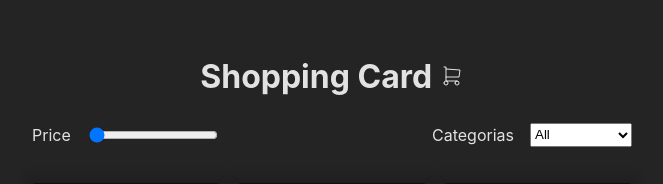
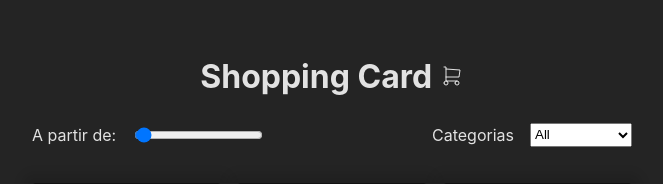
Before and after one commit to danielmateu/carrito-de-la-compra-useContext-useReducer-useID, a React (Vite) app: page / in a window 1280 px wide. Shown: the top 184 px of the page, without its empty margins (308-971 px from the left). Built offline with nearby package versions, Linux system fonts and the light colour scheme.

Commit message:
Filtros funcionando pero toca retocar

```diff
--- a/src/App.jsx
+++ b/src/App.jsx
@@ -2,7 +2,7 @@ import { useState } from "react";
 import { Header } from "./components/Header";
 
 import { Products } from "./components/Products"
-import { products as initialProducts} from './mocks/products.json';
+import { products as initialProducts } from './mocks/products.json';
 
 
 function App() {
@@ -21,10 +21,10 @@ function App() {
     return products.filter((product) => {
       return (
         product.price >= filters.minPrice &&
-          (
-            filters.category === 'all' ||
-            product.category === filters.category
-          )
+        (
+          filters.category === 'all' ||
+          product.category === filters.category
+        )
       )
     })
   }
@@ -33,10 +33,11 @@ function App() {
 
   return (
     <>
-
-      <Header/>
-      <Products products={filteredProducts}
-
+      <Header
+        setFilters={setFilters}
+      />
+      <Products
+        products={filteredProducts}
       />
     </>
   )
--- a/src/components/FIlter.css
+++ b/src/components/FIlter.css
@@ -10,3 +10,9 @@
     display: flex;
     gap: 1rem;
 }
+
+.price {
+    display: flex;
+    align-items: center;
+    gap: 1rem;
+}
--- a/src/components/FIlter.jsx
+++ b/src/components/FIlter.jsx
@@ -1,17 +1,38 @@
 
 import './FIlter.css'
-import React from 'react'
+import React, { useState } from 'react'
 
-export const FIlter = () => {
+export const FIlter = ({onChange}) => {
+
+    const [range, setRange] = useState(0)
+
+    const handleRange = (e) => {
+        setRange(e.target.value)
+        onChange(prevState => ({
+            ...prevState,
+            minPrice: e.target.value
+        }))
+    }
+
+    const handleChangeCategory = (e) => {
+        onChange(prevState => ({
+            ...prevState,
+            category: e.target.value
+        }))
+    }
+
     return (
         <section className="filters">
-            <div>
-                <label htmlFor="price">Price</label>
-                <input type="range" id='price' min='25' max='4000' />
+            <div className='price'>
+                <label htmlFor="price">A partir de: </label>
+                <input type="range" id='price' min='25' max='1500' onChange={handleRange} />
+            {
+                range > 0 && <p>{range} €</p>
+            }
             </div>
             <div>
                 <label htmlFor="price">Categorias</label>
-                <select name="" id="category" >
+                <select name="" id="category" onChange={handleChangeCategory} >
                     <option value="all">All</option>
                     <option value="laptops">Portátiles</option>
                     <option value="smartphones">Smartphones</option>
--- a/src/components/Header.jsx
+++ b/src/components/Header.jsx
@@ -2,12 +2,12 @@ import React from 'react'
 import { FIlter } from './FIlter'
 import { CartIcon } from './Icons'
 
-export const Header = () => {
-  return (
-    <>
-    <h1>Shopping Card <CartIcon/></h1>
-        <FIlter/>
+export const Header = ({setFilters}) => {
+    return (
+        <>
+            <h1>Shopping Card <CartIcon /></h1>
+            <FIlter onChange={setFilters} />
 
-    </>
-  )
+        </>
+    )
 }
```
